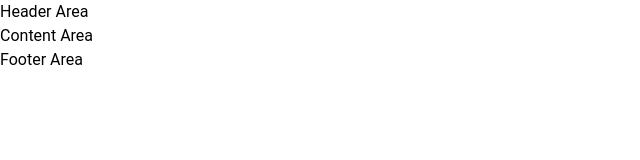
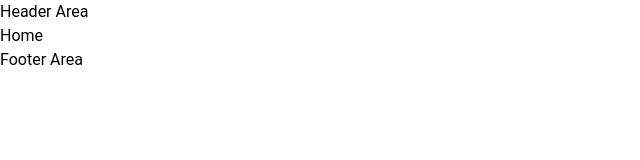
Before and after one commit to emoone/pkm-gram, a React (Create React App) app: page / in a window 1280 px wide. Shown: the top 160 px of the page, without its empty margins (0-640 px from the left). Built offline with nearby package versions, Linux system fonts and the light colour scheme; what @savvywombat/tailwindcss-grid-areas, tailwindcss-image-rendering would draw is missing.

Commit message:
eslint modify and folder struct add

```diff
--- a/src/App.tsx
+++ b/src/App.tsx
@@ -1,12 +1,10 @@
+import RootRoutes from './modules/RootRoutes';
 import './styles/main.css';
 
 function App() {
   return (
     <div className="App">
-      <header className="App-header">Header Area</header>
-      <div>Content Area</div>
-
-      <footer>Footer Area</footer>
+      <RootRoutes />
     </div>
   );
 }
--- /dev/null
+++ b/src/components/common/Footer.tsx
@@ -0,0 +1,3 @@
+export default function Footer() {
+  return <footer>Footer Area</footer>;
+}
--- /dev/null
+++ b/src/components/common/Header.tsx
@@ -0,0 +1,3 @@
+export default function Header() {
+  return <header className="App-header">Header Area</header>;
+}
--- /dev/null
+++ b/src/components/common/TheLayout.tsx
@@ -0,0 +1,13 @@
+import Footer from './Footer';
+import Header from './Header';
+import { Outlet } from 'react-router-dom';
+
+export default function TheLayout() {
+  return (
+    <>
+      <Header />
+      <Outlet />
+      <Footer />
+    </>
+  );
+}
--- /dev/null
+++ b/src/modules/RootRoutes.tsx
@@ -0,0 +1,15 @@
+import { BrowserRouter, Route, Routes } from 'react-router-dom';
+import TheLayout from '../components/common/TheLayout';
+import HomeComponent from '../pages/home/HomeComponent';
+
+export default function RootRoutes() {
+  return (
+    <BrowserRouter>
+      <Routes>
+        <Route element={<TheLayout />}>
+          <Route path="/" element={<HomeComponent />} />
+        </Route>
+      </Routes>
+    </BrowserRouter>
+  );
+}
--- /dev/null
+++ b/src/pages/home/HomeComponent.tsx
@@ -0,0 +1,3 @@
+export default function HomeComponent() {
+  return <div>Home</div>;
+}
```
Also changed, not shown: package.json (+8 -7 lines), .eslintrc.json, 1 other file (tests, documents, lock files or other folders).
